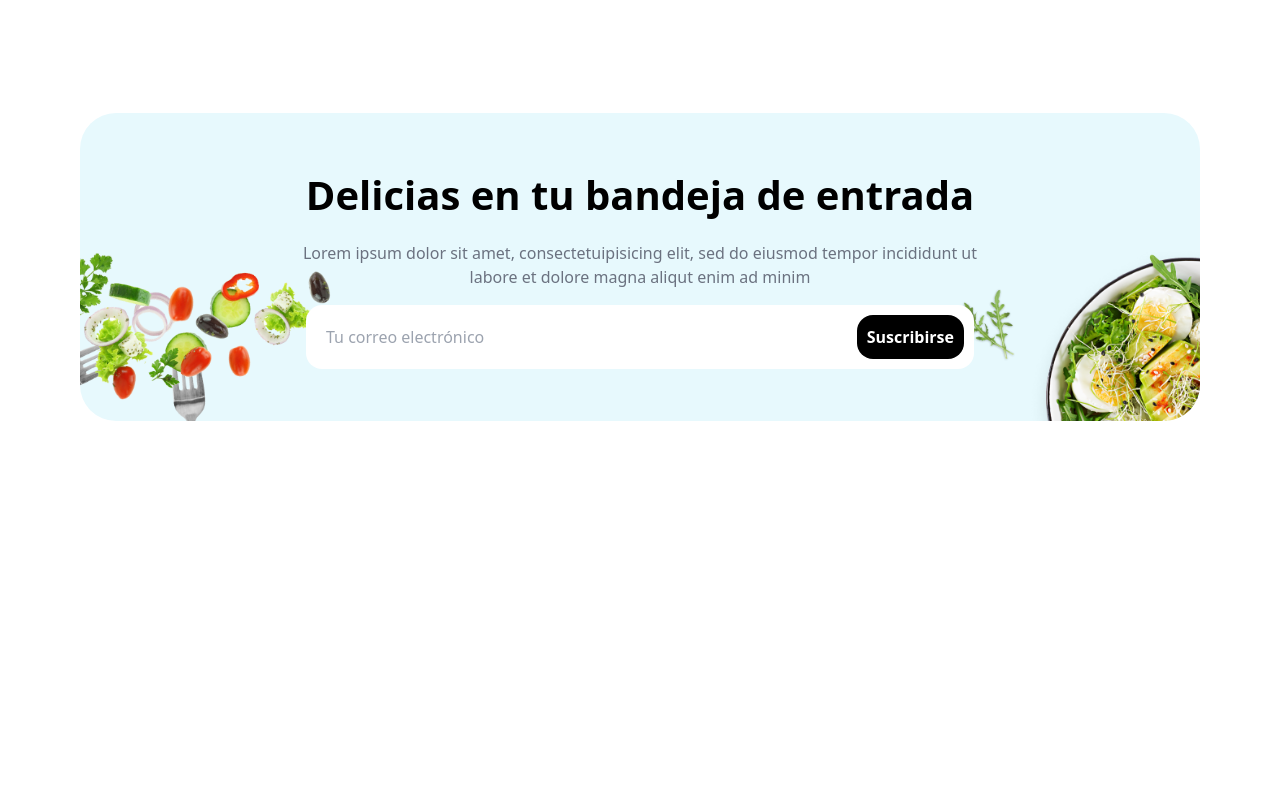
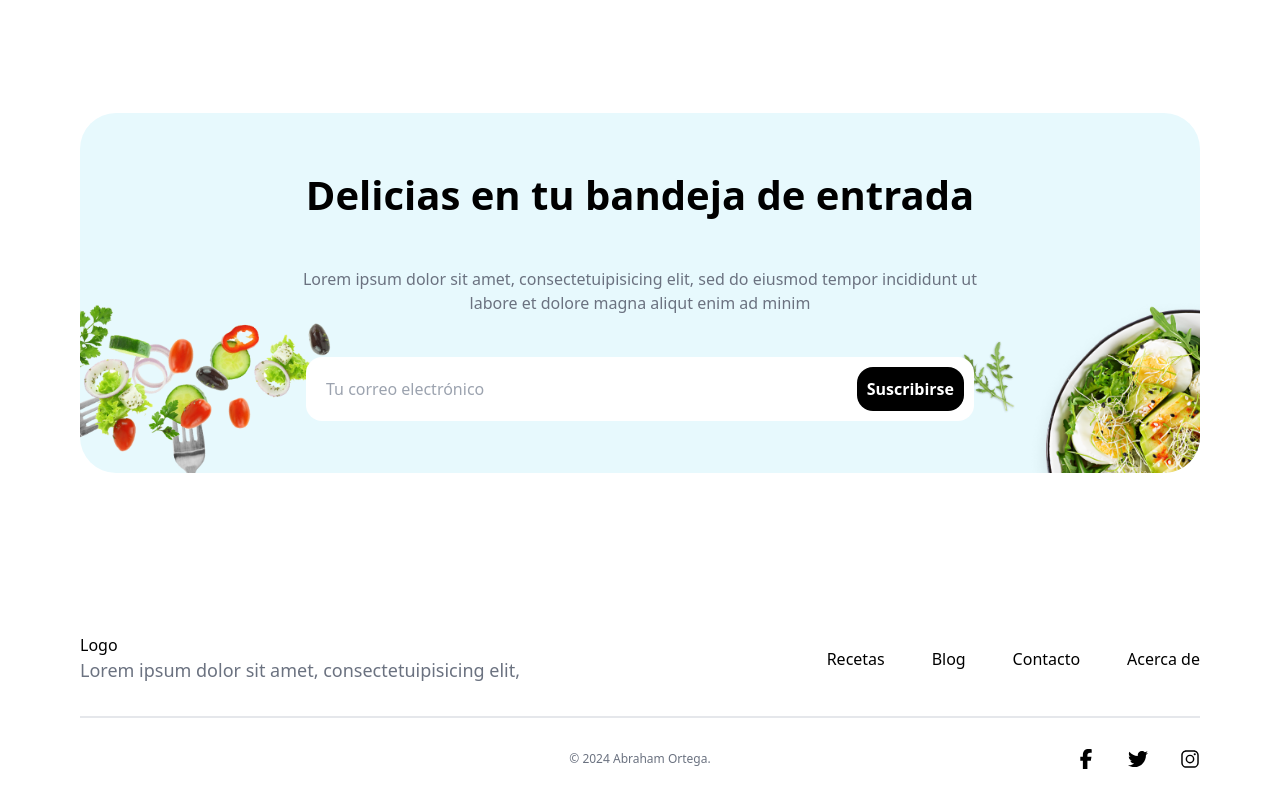
Before and after one commit to AbrahamOrtega/food-app, a Next.js app: page / in a window 1280 px wide. Shown: the part 5689-6489 px from the top of the page. Before the commit the page ends 6110 px from the top, so only its background shows below. Built offline with nearby package versions, Linux system fonts and the light colour scheme.

Commit message:
footer component

```diff
--- /dev/null
+++ b/components/Footer.tsx
@@ -0,0 +1,47 @@
+import { FaFacebookF } from "react-icons/fa6";
+import { FaTwitter } from "react-icons/fa";
+import { IoLogoInstagram } from "react-icons/io5";
+import Link from "next/link";
+
+export default function Footer() {
+  return (
+    <>
+      <div className="flex flex-col w-full gap-y-[16px] lg:gap-y-[32px]">
+        <div className="flex flex-col w-full gap-y-[16px] items-center lg:flex-row">
+          <div className="flex flex-col w-full lg:w-2/3">
+            <h3>Logo</h3>
+            <p className="text-[14px] lg:text-[18px] text-gray-500">
+              Lorem ipsum dolor sit amet, consectetuipisicing elit,
+            </p>
+          </div>
+          <ul className="flex w-full flex-raw justify-between text-[16px] font-medium lg:w-1/3">
+            <li>
+              <Link href="/recipes">Recetas</Link>
+            </li>
+            <li>
+              <Link href="/blog">Blog</Link>
+            </li>
+            <li>
+              <Link href="/contact">Contacto</Link>
+            </li>
+            <li>
+              <Link href="/about">Acerca de</Link>
+            </li>
+          </ul>
+        </div>
+
+        <div className="flex w-full h-[2px] bg-gray-200"></div>
+        <div className="flex flex-col-reverse lg:flex-row w-full items-center lg:justify-center lg:relative gap-y-[18px] pb-[16px] lg:pb-[32px]">
+          <p className="text-[12px] text-gray-500 font-medium">
+            © 2024 Abraham Ortega.
+          </p>
+          <div className="flex gap-x-[32px] text-[20px] lg:absolute right-0">
+            <FaFacebookF />
+            <FaTwitter />
+            <IoLogoInstagram />
+          </div>
+        </div>
+      </div>
+    </>
+  );
+}
--- a/components/SubscribeSection.tsx
+++ b/components/SubscribeSection.tsx
@@ -6,7 +6,7 @@ export default function SubscribeSection() {
   return (
     <>
       <div className="flex flex-col w-full relative bg-[#E7F9FD] p-[20px] rounded-[36px] items-center overflow-hidden">
-        <div className="flex flex-col gap-y-[16px] z-10 text-center py-[32px] max-w-[500px] lg:max-w-[700px] ">
+        <div className="flex flex-col gap-y-[16px] lg:gap-y-[42px] z-10 text-center py-[32px] max-w-[500px] lg:max-w-[700px] ">
           <h1 className="text-[24px] lg:text-[40px] font-semibold">
             Delicias en tu bandeja de entrada
           </h1>
--- a/pages/index.tsx
+++ b/pages/index.tsx
@@ -1,3 +1,4 @@
+import Footer from "@/components/Footer";
 import { AdSection } from "@/components/HomePage/AdSection";
 import Categories from "@/components/HomePage/Categories";
 import Hero from "@/components/HomePage/Hero";
@@ -20,6 +21,7 @@ export default function Home() {
         <InstagramSection />
         <RecipesRecomendation />
         <SubscribeSection />
+        <Footer />
       </div>
     </>
   );
```
